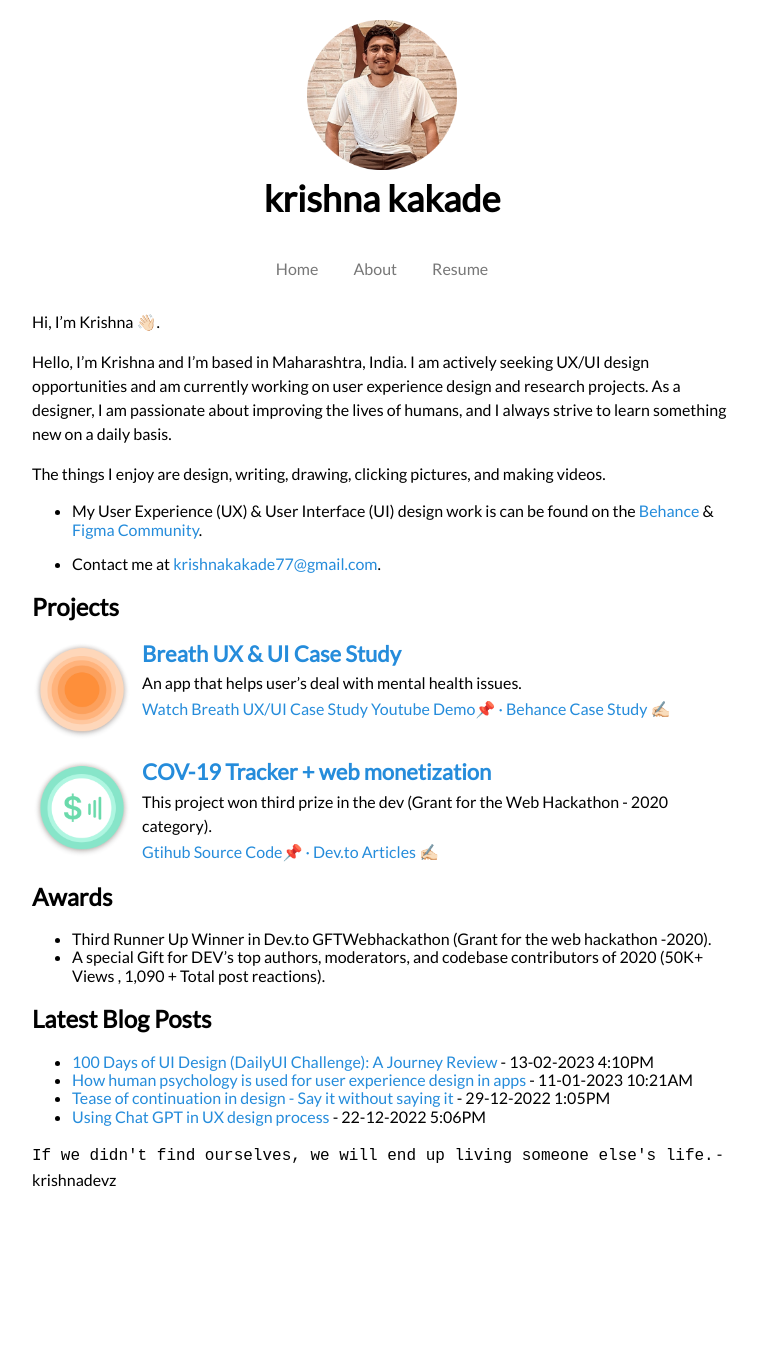
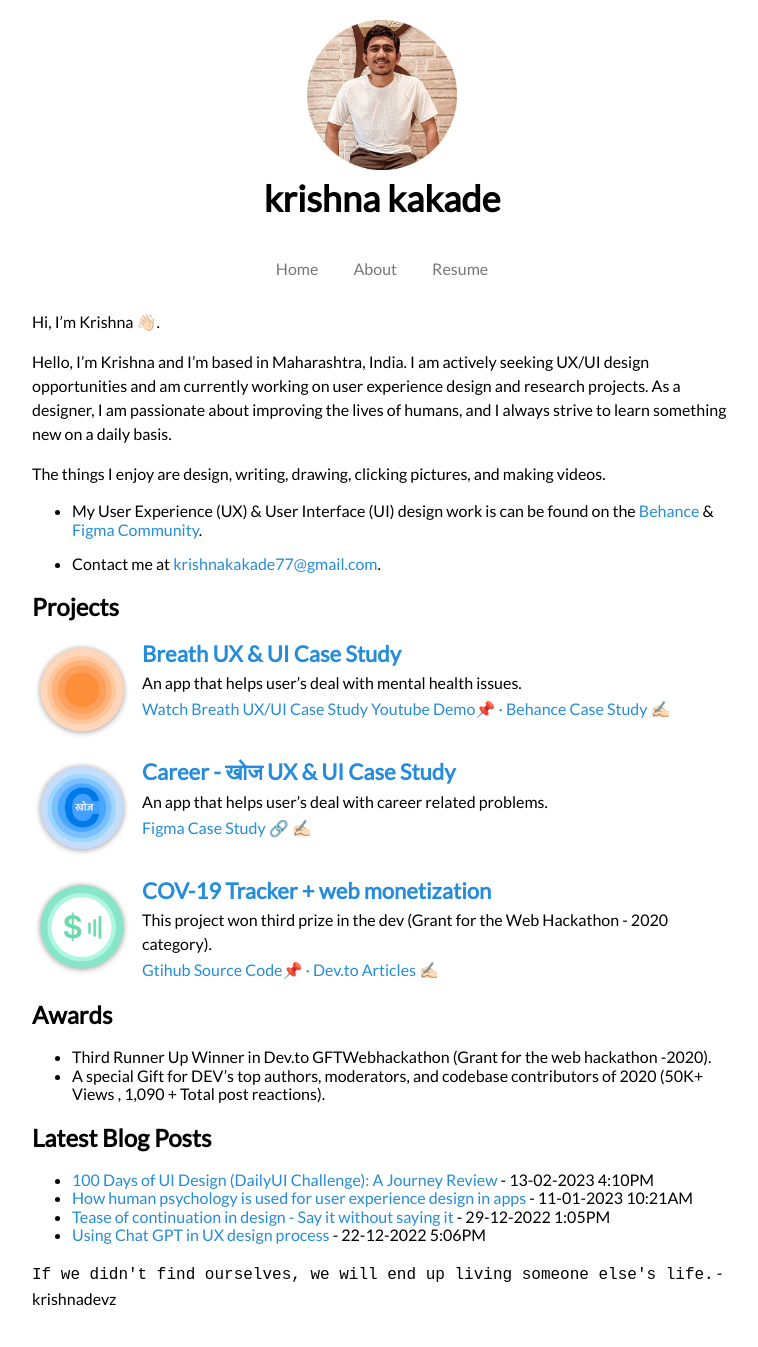
Before and after one commit to krishnadevz/krishnadevz.github.io, a Jekyll site: the page built from index.md, in a window 1280 px wide. Shown: the whole page, without its empty margins (258-1016 px from the left). Built offline with Jekyll 4.4.1, drawn with Linux system fonts in a browser that asks for light colours; nearby versions of some CDN libraries; before the commit the page ends 1228 px from its top, so only the background shows below that.

Commit message:
updated projects

```diff
--- a/_data/projects.yml
+++ b/_data/projects.yml
@@ -9,6 +9,16 @@
       url: https://www.youtube.com/watch?v=puDgjsLEBfk&t=1s&ab_channel=krishnadevz
     - name: Behance Case Study ✍🏻
       url: https://www.behance.net/gallery/160233787/Breath-Mental-Health-App-%28UX-UI-Case-Study%29
+
+- title: Career - खोज UX & UI Case Study
+  img: Careerखोज.png
+  description: An app that helps user’s deal with career related problems.
+  url: https://www.youtube.com/watch?v=puDgjsLEBfk&t=1s&ab_channel=krishnadevz
+
+  category: project
+  links:
+    - name: Figma Case Study 🔗 ✍🏻
+      url: https://www.figma.com/file/fgTjxtt4jvXWbictJ4u8vE/User-Research?node-id=11%3A2&t=MvuzuX0lNZwdInjV-1
 
 
 - title: COV-19 Tracker + web monetization
```
